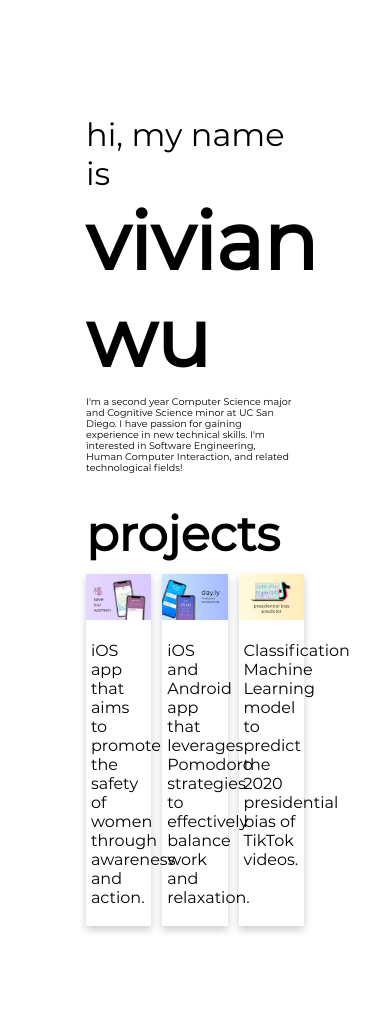
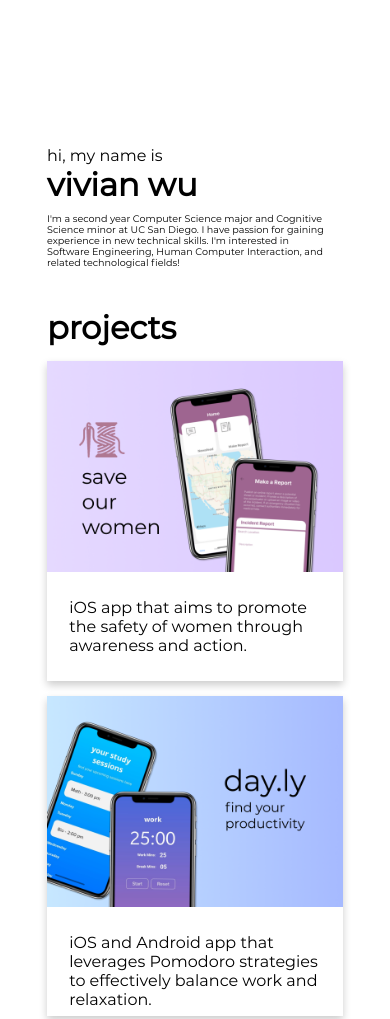
Before and after one commit to vrwu/personal-website, a plain HTML site: page index.html in a window 390 px wide. Shown: the top 1019 px of the page. Before the commit the page ends 953 px from the top, so only its background shows below. Drawn offline with Linux system fonts and the light colour scheme.

Commit message:
responsive edit 2

```diff
--- a/css/index.css
+++ b/css/index.css
@@ -1,4 +1,3 @@
-
 body {
     font-family: 'Montserrat';
     padding: 5%;
@@ -51,24 +50,57 @@ body {
     padding: 2% 7.5%;
 }
 
-@media (max-width:600px) {
+@media only screen and (max-width:700px) {
     body {
         font-family: 'Montserrat';
         padding: 5%;
         background-color: white;
-        padding-left: 20%;
-        padding-right: 20%;
+        padding-left: 10%;
+        padding-right: 10%;
     }
+
+    #name {
+        font-size: 200%
+    }
+
     #hello {
         padding-top: 40%;
-        font-size: 200%
+        font-size: 100%
     }
+
     #intro {
         padding-right: 5%;
         font-size: 60%
     }
+
+    .projects {
+        padding-top: 10%;
+    }
+
+    #projects-title {
+        font-size: 200%
+    }
+
     .projects-container {
-        display: flex;
+        display: block;
+    }
+
+    .card {
+        margin-top: 5%;
+        box-shadow: 0 4px 8px 0 rgba(0,0,0,0.2);
+        width: 100%;
+        height: 20em;
+        transition: 0.3s;
+        align-items: center;
+    }
+
+    .card:hover {
+        box-shadow: 0 8px 16px 0 rgba(0,0,0,0.2);
+        transform: scale(1.02);
+      }
+
+    .container {
+        padding: 2% 7.5%;
     }
 }
 
--- a/index.html
+++ b/index.html
@@ -4,6 +4,7 @@
 <head>
 	<title>Vivian Wu</title>
 	<link href="css/index.css" rel="stylesheet">
+  <meta name="viewport" content="width=device-width, initial-scale=1.0">
 </head>
 
 <body>
```
